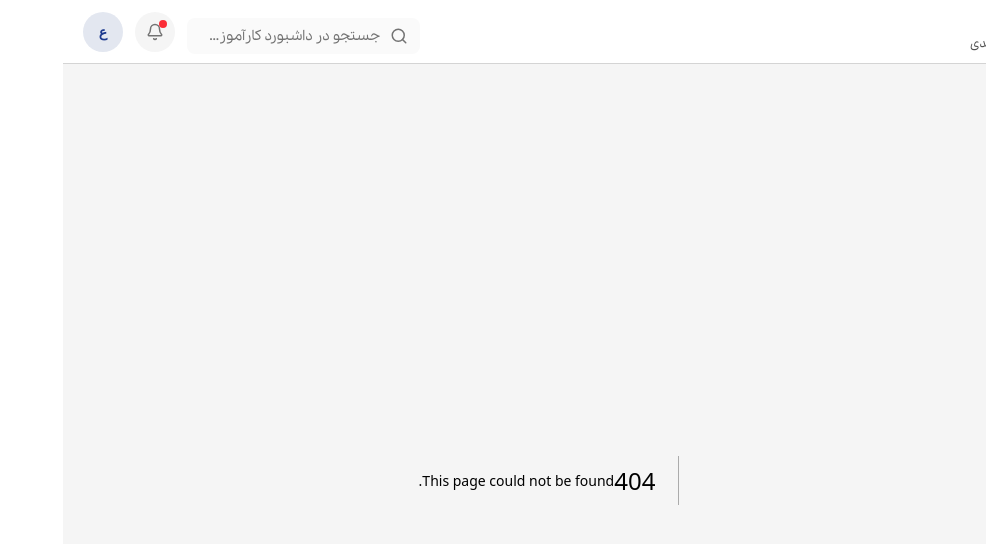
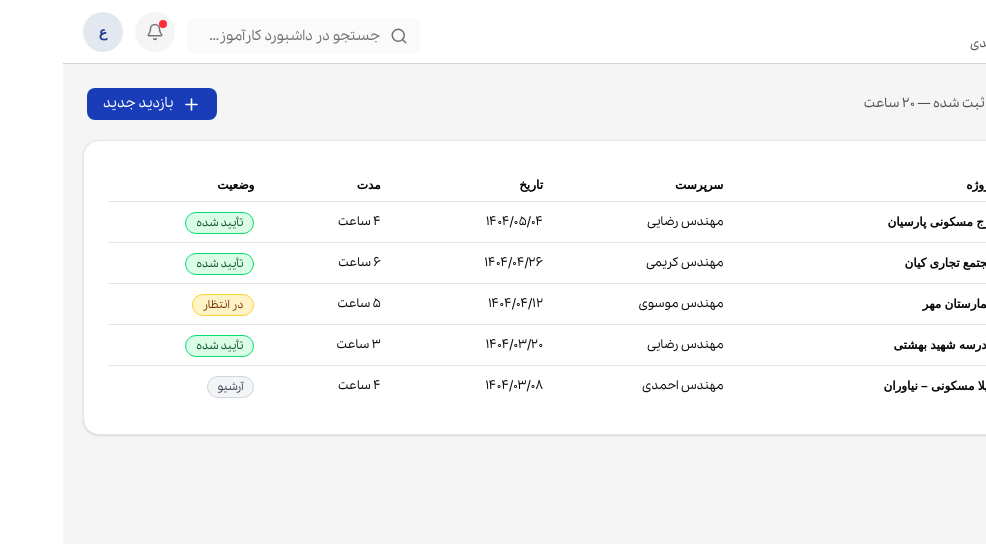
Before and after one commit to parrsa/InternshipNezam, a Next.js app: page /users/visits in a window 1280 px wide. Before the commit this address had no page. Shown: the top 544 px of the page, without its empty margins (294-1280 px from the left). Built offline with nearby package versions, Linux system fonts and the light colour scheme; a web font is replaced by a local one.

Commit message:
complete visit table

```diff
--- a/app/users/monthly-report/components/monthlyTable/index.tsx
+++ b/app/users/monthly-report/components/monthlyTable/index.tsx
@@ -100,7 +100,7 @@ function MonthlyTable() {
                     variant="solid"
                     color="input"
                     rounded="lg"
-                    leftIcon={<Plus size={12} />}
+                    leftIcon={<Plus size={19} />}
                     textSize="xs"
                     className={cn(
                         "h-9  py-0"
--- /dev/null
+++ b/app/users/visits/components/visitTable/index.tsx
@@ -0,0 +1,219 @@
+// "use client";
+
+// import { Button } from "@/app/components/ui/Button";
+// import Table from "@/app/components/ui/Table";
+// import { cn } from "@/lib/cn";
+// import { Plus } from "lucide-react";
+
+// const toFa = (v: string | number) =>
+//     String(v).replace(/\d/g, (d) => "۰۱۲۳۴۵۶۷۸۹"[Number(d)]);
+
+// type ReportStatus = "approved" | "pending" | "rejected";
+
+// interface Report {
+//     period: string;
+//     supervisor: string;
+//     hours: number;
+//     date: string;
+//     status: ReportStatus;
+//     _rowClassName?: string;
+// }
+
+// const reports: Report[] = [
+//     { period: "مرداد 1404", supervisor: "مهندس رضایی", hours: 168, date: "1404/05/01", status: "approved", _rowClassName: "bg-white" },
+//     { period: "تیر 1404", supervisor: "مهندس رضایی", hours: 152, date: "1404/04/01", status: "approved", _rowClassName: "bg-white" },
+//     { period: "خرداد 1404", supervisor: "مهندس رضایی", hours: 96, date: "1404/03/01", status: "pending", _rowClassName: "bg-white" },
+//     { period: "اردیبهشت 1404", supervisor: "مهندس رضایی", hours: 0, date: "1404/02/01", status: "rejected", _rowClassName: "bg-white" },
+// ];
+
+// const statusMap: Record<ReportStatus, { label: string; className: string }> = {
+//     approved: { label: "تأیید شده", className: "border-green-400 bg-green-100 text-green-900" },
+//     pending: { label: "در انتظار", className: "border-amber-300 bg-amber-100 text-amber-900" },
+//     rejected: { label: "رد شده", className: "border-red-200 bg-red-100 text-red-700" },
+// };
+
+// const TH = "text-xs font-semibold text-black";
+// const TD = "text-xs  text-neutral-900";
+
+// const tableCol = [
+//     {
+//         key: "period",
+//         label: "دوره",
+//         width: "w-[22%]",
+//         thClassName: TH,
+//         className: `${TD} font-medium`,
+//         render: (row: Report) => toFa(row.period),
+//     },
+//     {
+//         key: "supervisor",
+//         label: "سرپرست",
+//         width: "w-[22%]",
+//         thClassName: TH,
+//         className: TD,
+//         render: (row: Report) => row.supervisor,
+//     },
+//     {
+//         key: "hours",
+//         label: "ساعت",
+//         width: "w-[14%]",
+//         thClassName: TH,
+//         className: TD,
+//         render: (row: Report) => toFa(row.hours),
+//     },
+//     {
+//         key: "date",
+//         label: "تاریخ",
+//         width: "w-[22%]",
+//         thClassName: TH,
+//         className: TD,
+//         render: (row: Report) => toFa(row.date),
+//     },
+//     {
+//         key: "status",
+//         label: "وضعیت",
+//         width: "w-[20%]",
+//         thClassName: TH,
+//         className: "",
+//         render: (row: Report) => {
+//             const s = statusMap[row.status];
+//             return (
+//                 <span
+//                     className={`inline-flex items-center rounded-full border px-2.5 py-0.5 text-2xs font-medium leading-4 ${s.className}`}
+//                 >
+//                     {s.label}
+//                 </span>
+//             );
+//         },
+//     },
+// ];
+
+// function VisitTable() {
+//     return (
+//         <div
+//             dir="rtl"
+//             className="w-full rounded-2xl border border-neutral-200 bg-white px-6 pt-7 pb-5 shadow-sm"
+//         >
+
+//             <Table
+//                 tableRow={reports}
+//                 tableCol={tableCol}
+//                 minHeight="auto"
+//                 HeaderPY="py-2"
+//                 fixed
+//             />
+//         </div>
+//     );
+// }
+
+// export default VisitTable;
+
+
+"use client";
+
+import { Button } from "@/app/components/ui/Button";
+import Table from "@/app/components/ui/Table";
+import { cn } from "@/lib/cn";
+import { Plus } from "lucide-react";
+
+const toFa = (v: string | number) =>
+    String(v).replace(/\d/g, (d) => "۰۱۲۳۴۵۶۷۸۹"[Number(d)]);
+
+type ReportStatus = "approved" | "pending" | "rejected" | "archived";
+
+interface Report {
+    period: string;
+    supervisor: string;
+    hours: number;
+    date: string;
+    status: ReportStatus;
+    _rowClassName?: string;
+}
+
+const reports: Report[] = [
+    { period: "برج مسکونی پارسیان", supervisor: "مهندس رضایی", hours: 4, date: "۱۴۰۴/۰۵/۰۴", status: "approved", _rowClassName: "bg-white" },
+    { period: "مجتمع تجاری کیان", supervisor: "مهندس کریمی", hours: 6, date: "۱۴۰۴/۰۴/۲۶", status: "approved", _rowClassName: "bg-white" },
+    { period: "بیمارستان مهر", supervisor: "مهندس موسوی", hours: 5, date: "۱۴۰۴/۰۴/۱۲", status: "pending", _rowClassName: "bg-white" },
+    { period: "مدرسه شهید بهشتی", supervisor: "مهندس رضایی", hours: 3, date: "۱۴۰۴/۰۳/۲۰", status: "approved", _rowClassName: "bg-white" },
+    { period: "ویلا مسکونی – نیاوران", supervisor: "مهندس احمدی", hours: 4, date: "۱۴۰۴/۰۳/۰۸", status: "archived", _rowClassName: "bg-white" },
+];
+
+const statusMap: Record<ReportStatus, { label: string; className: string }> = {
+    approved: { label: "تأیید شده", className: "border-green-400 bg-green-100 text-green-900" },
+    pending: { label: "در انتظار", className: "border-amber-300 bg-amber-100 text-amber-900" },
+    rejected: { label: "رد شده", className: "border-red-200 bg-red-100 text-red-700" },
+    archived: { label: "آرشیو", className: "border-gray-300 bg-gray-100 text-gray-700" },
+};
+
+const TH = "text-xs font-semibold text-black";
+const TD = "text-xs  text-neutral-950";
+
+const tableCol = [
+    {
+        key: "period",
+        label: "پروژه",
+        width: "w-[30%]",
+        thClassName: TH,
+        className: `${TD} font-semibold`,
+        render: (row: Report) => toFa(row.period),
+    },
+    {
+        key: "supervisor",
+        label: "سرپرست",
+        width: "w-[20%]",
+        thClassName: TH,
+        className: TD,
+        render: (row: Report) => row.supervisor,
+    },
+    {
+        key: "date",
+        label: "تاریخ",
+        width: "w-[18%]",
+        thClassName: TH,
+        className: TD,
+        render: (row: Report) => toFa(row.date),
+    },
+    {
+        key: "hours",
+        label: "مدت",
+        width: "w-[14%]",
+        thClassName: TH,
+        className: TD,
+        render: (row: Report) => `${toFa(row.hours)} ساعت`,
+    },
+    {
+        key: "status",
+        label: "وضعیت",
+        width: "w-[18%]",
+        thClassName: TH,
+        className: "",
+        render: (row: Report) => {
+            const s = statusMap[row.status];
+            return (
+                <span
+                    className={`inline-flex items-center rounded-full border px-2.5 py-0.5 text-2xs font-medium leading-4 ${s.className}`}
+                >
+                    {s.label}
+                </span>
+            );
+        },
+    },
+];
+
+function VisitTable() {
+    return (
+        <div
+            dir="rtl"
+            className="w-full rounded-2xl border border-neutral-200 bg-white px-6 pt-7 pb-5 shadow-sm"
+        >
+            <Table
+                tableRow={reports}
+                tableCol={tableCol}
+                minHeight="auto"
+                HeaderPY="py-2"
+                fixed
+            />
+        </div>
+    );
+}
+
+export default VisitTable;
--- /dev/null
+++ b/app/users/visits/page.tsx
@@ -0,0 +1,33 @@
+import React from 'react'
+import VisitTable from './components/visitTable'
+import { Button } from '@/app/components/ui/Button'
+import { Plus } from 'lucide-react'
+import { cn } from '@/lib/cn'
+
+
+function Visit() {
+
+    return (
+        <div className="w-full flex flex-col px-5 p-2 items-center justify-center">
+                <div className="mb-5 w-full px-1 flex items-center justify-between">
+                <h3 className="text-s font-normal text-neutral-600"> ۵ بازدید ثبت شده — ۲۰ ساعت </h3>
+                <Button
+                    variant="solid"
+                    color="input"
+                    rounded="lg"
+                    leftIcon={<Plus size={19} />}
+                    textSize="sm"
+                    className={cn(
+                        "h-8 "
+                    )}
+                >
+                    <p>بازدید جدید</p>
+                </Button>
+
+            </div>
+            <VisitTable />
+        </div>
+    )
+}
+
+export default Visit
```
